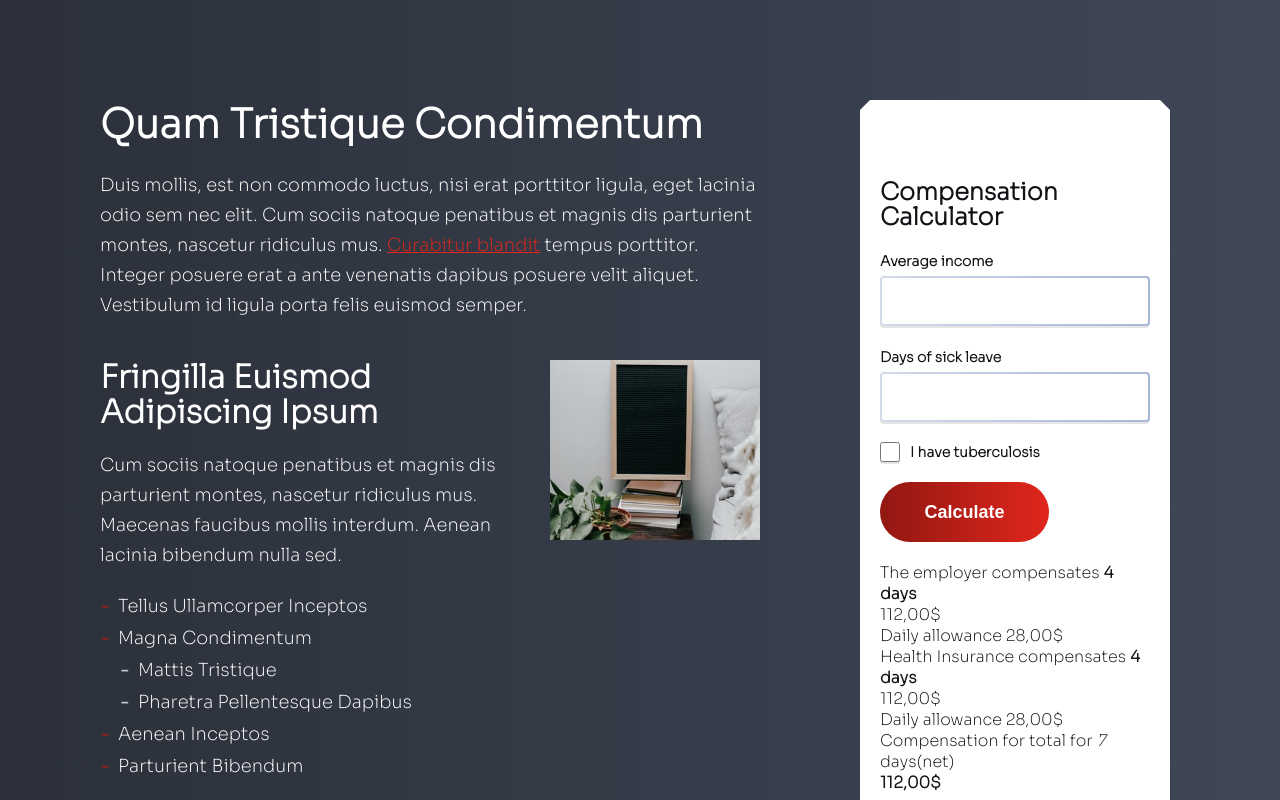
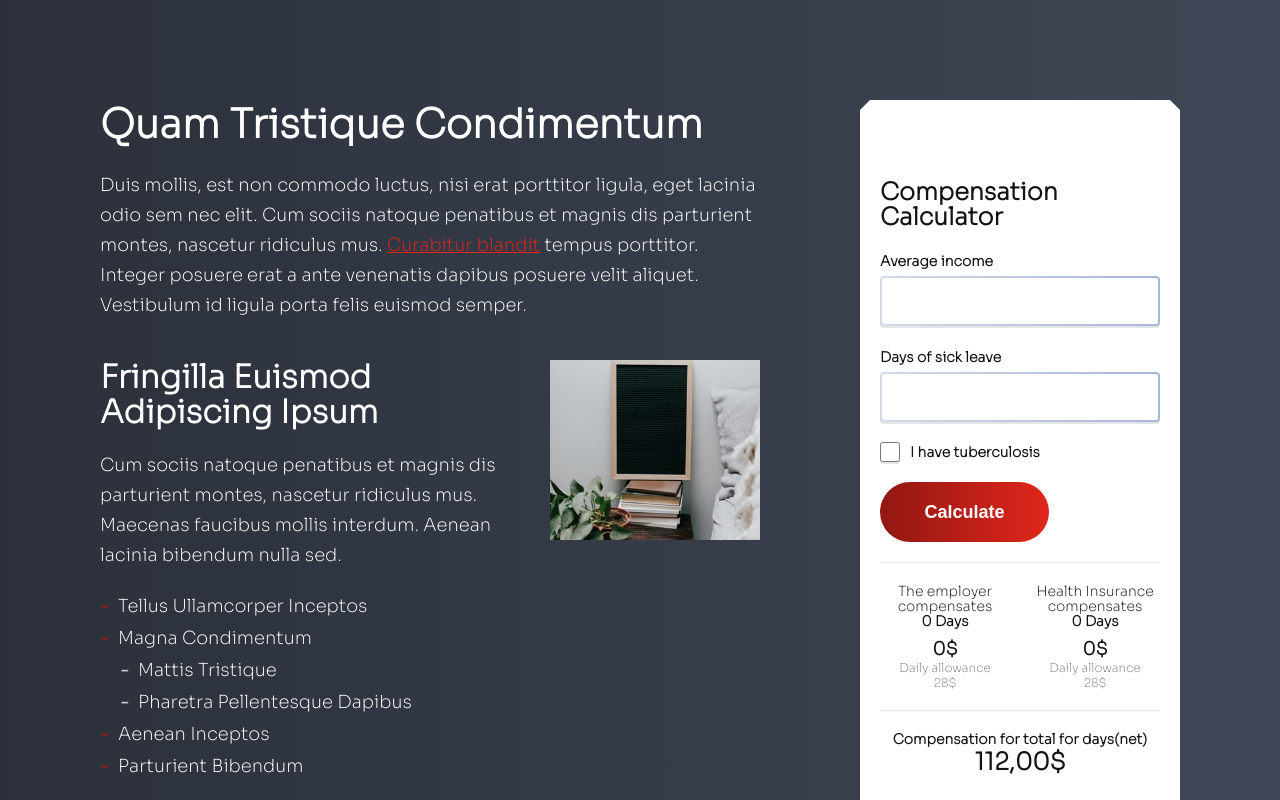
Before and after one commit to NinoGlonti/rdbr_challenge, a React (Create React App) app: page / in a window 1280 px wide. Built offline with nearby package versions, Linux system fonts and the light colour scheme.

Commit message:
calculate days

```diff
--- a/src/components/Calculator.js
+++ b/src/components/Calculator.js
@@ -1,6 +1,61 @@
 import React from "react";
+import { useState } from "react";
 
 const Calculator = () => {
+  const [salary, setSalary] = useState(null);
+  const [sickDays, setSickDays] = useState(null);
+  const [employerCompensationDays, setEmployerCompensationDays] = useState(0);
+  const [insuranceCompensationDays, setInsuranceCompensationDays] = useState(0);
+  const [sumDays, setSumDays] = useState(0);
+  const [employerCompensationTotal, setEmployerCompensationTotal] = useState(0);
+  const [employerDailyAllowance, setEmployerDayliAllowance] = useState(28);
+  const [insuranceCompensationTotal, setInsuranceCompensationTotal] = useState(0)
+  const [insuranceDailyAllowance, setInsuranceDailyAllowance] = useState(28);
+
+  const handleSalary = (event) => {
+    setSalary(event.target.value);
+  }
+
+  const handleSickDays = (event) => {
+    setSickDays(event.target.value);
+  }
+
+  const handleDays = () => {
+    let days = [];
+    let insuranceDays = []
+
+    for (let i = 0; i <= sickDays; i++) {
+      if (i >= 4 && i <= 8) {
+        days.push(i)
+        setEmployerCompensationDays(days.length)
+      }
+      else if (i >= 9 && i <= 182) {
+        insuranceDays.push(i)
+        setInsuranceCompensationDays(insuranceDays.length);
+      }
+      else if (i >= 0 && i <= 3) {
+        setEmployerCompensationDays(0);
+        setInsuranceCompensationDays(0);
+      }
+    }
+
+    setEmployerCompensationTotal(28 * employerCompensationDays);
+    setInsuranceCompensationTotal(28 * insuranceCompensationDays)
+
+
+    /*  let employerCompensation = Math.round((salary - ((70 / 100) * salary)) / employerCompensationDays);
+      let employerAllowance = Math.round(employerCompensation / employerCompensationDays);
+
+      setEmployerCompensationTotal(employerCompensation);
+      setEmployerDayliAllowance(employerAllowance);
+
+      let insuranceCompensation = Math.round((salary - ((70 / 100) * salary)) / insuranceCompensationDays);
+      let insuranceAllowance = Math.round(insuranceCompensation / insuranceCompensationDays);
+
+      setInsuranceCompensationTotal(insuranceCompensation);
+      setInsuranceDailyAllowance(insuranceAllowance);
+  */
+  }
   return (
     <main className="main-calculator-container">
       <section className="calculator-top-section">
@@ -8,34 +63,36 @@ const Calculator = () => {
         <form>
           <div className="first-input">
             <label className="calculator-label">Average income</label>
-            <input className="calculator-input" type="number" />
+            <input onChange={handleSalary} className="calculator-input" type="number" />
           </div>
           <div className="second-input">
             <label className="calculator-label">Days of sick leave</label>
-            <input className="calculator-input" type="number" />
+            <input onChange={handleSickDays} className="calculator-input" type="number" />
           </div>
           <div className="checkbox-input">
             <input className='checkbox' type="checkbox" name="tuberculosis" />
             <label className="calculator-label"> I have tuberculosis</label>
           </div>
         </form>
-        <button className="calculator-btn" type='button'>Calculate</button>
+        <button onClick={handleDays} className="calculator-btn" type='button'>Calculate</button>
       </section>
-      <section className="calculator-bottom-section">
-        <article>
-          <p>The employer compensates <strong>4 days</strong></p>
-          <p>112,00$</p>
-          <p>Daily allowance 28,00$</p>
+      <hr className="line-break" />
+      <section className="calculator-middle-section">
+        <article className="middle-first-article">
+          <p className="days-amount-text">The employer compensates <br></br><strong> {employerCompensationDays} Days</strong></p>
+          <strong className="article-total-amount">{employerCompensationTotal}$</strong>
+          <p className="money-amount-text">Daily allowance <br></br>{employerDailyAllowance}$</p>
         </article>
-        <article>
-          <p>Health Insurance compensates <strong>4 days</strong></p>
-          <p>112,00$</p>
-          <p>Daily allowance 28,00$</p>
+        <article className="middle-second-article">
+          <p className="days-amount-text">Health Insurance compensates <br></br><strong> {insuranceCompensationDays} Days</strong></p>
+          <strong className="article-total-amount">{insuranceCompensationTotal}$</strong>
+          <p className="money-amount-text">Daily allowance<br></br> {insuranceDailyAllowance}$</p>
         </article>
       </section>
+      <hr className="line-break" />
       <section className="calculator-bottom-section">
-        <p>Compensation for total for <em>7</em> days(net)</p>
-        <strong>112,00$</strong>
+        <p className="calculator-bottom-text">Compensation for total for <em className="bottom-total-days">{sickDays}</em> days(net)</p>
+        <strong className="calculator-bottom-total">112,00$</strong>
       </section>
     </main>
   )
--- a/src/components/styles/calculator.css
+++ b/src/components/styles/calculator.css
@@ -1,6 +1,6 @@
 .main-calculator-container {
   position: absolute;
-  max-width: 310px;
+  max-width: 320px;
   width: 100%;
   color: #111317;
   background: #FFFFFF;
@@ -76,3 +76,62 @@ input[type='number'] {
   text-align: center;
   font-weight: bold;
 }
+
+.calculator-middle-section {
+  display: flex;
+  margin: 20px 0;
+  text-align: center;
+  justify-content: space-between;
+}
+
+.middle-first-article {
+  max-width: 130px;
+  width: 100%;
+}
+
+.middle-second-article {
+  max-width: 130px;
+  width: 100%;
+}
+.days-amount-text {
+  margin-bottom: 10px;
+  font-size: 14px;
+  line-height: 15px;
+}
+
+.article-total-amount {
+  font-size: 18px;
+  font-weight: bolder;
+  line-height: 20px;
+}
+.money-amount-text {
+  color: #7A818E;
+  font-size: 12px;
+  text-align: center;
+  line-height: 15px;
+}
+
+.calculator-bottom-section {
+  text-align: center;
+  font-weight: bold;
+  margin-top: 20px;
+}
+
+.calculator-bottom-text {
+  font-size: 14px;
+  line-height: 15px;
+}
+
+.calculator-bottom-total {
+  font-size: 24px;
+}
+.bottom-total-days {
+  font-style: normal;
+}
+
+.line-break {
+  color: #E9EDF4;
+  margin: 0;
+  font-size: 1px;
+  opacity: 0.2;
+}
--- a/src/components/styles/main.css
+++ b/src/components/styles/main.css
@@ -112,6 +112,5 @@ h2 {
 .right-container {
   max-width: 320px;
   width: 100%;
-  margin-left: 100px;
   position: relative;
 }
```
